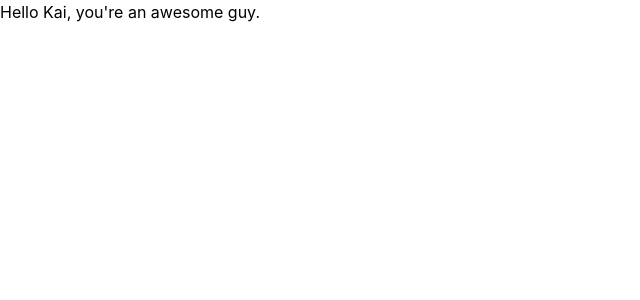
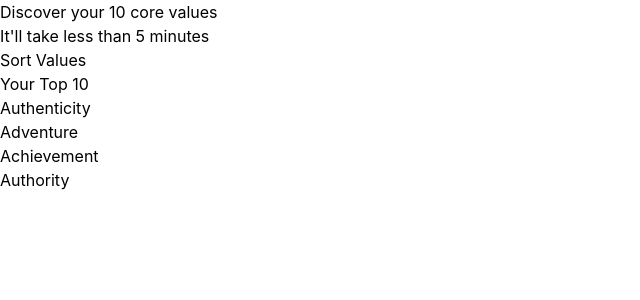
Before and after one commit to kyrelldixon/values, a React (Create React App) app: page / in a window 1280 px wide. Shown: the top 300 px of the page, without its empty margins (0-640 px from the left). Built offline with nearby package versions, Linux system fonts and the light colour scheme.

Commit message:
Create basic html based on mockup

```diff
--- a/src/components/App.js
+++ b/src/components/App.js
@@ -1,7 +1,30 @@
 import React from 'react';
 
+const values = [
+  'Authenticity',
+  'Adventure',
+  'Achievement',
+  'Authority',
+]
+
 const App = () => (
-  <p>Hello Kai, you're an awesome guy.</p>
+  <section>
+    <header>
+      <h1>Discover your 10 core values</h1>
+      <p>It'll take less than 5 minutes</p>
+    </header>
+    <nav>
+      <ul>
+        <li>Sort Values</li>
+        <li>Your Top 10</li>
+      </ul>
+    </nav>
+    <section>
+      <ul>
+        { values.map(value => <li key={value}>{value}</li>) }
+      </ul>
+    </section>
+  </section>
 )
 
 export default App;
```
